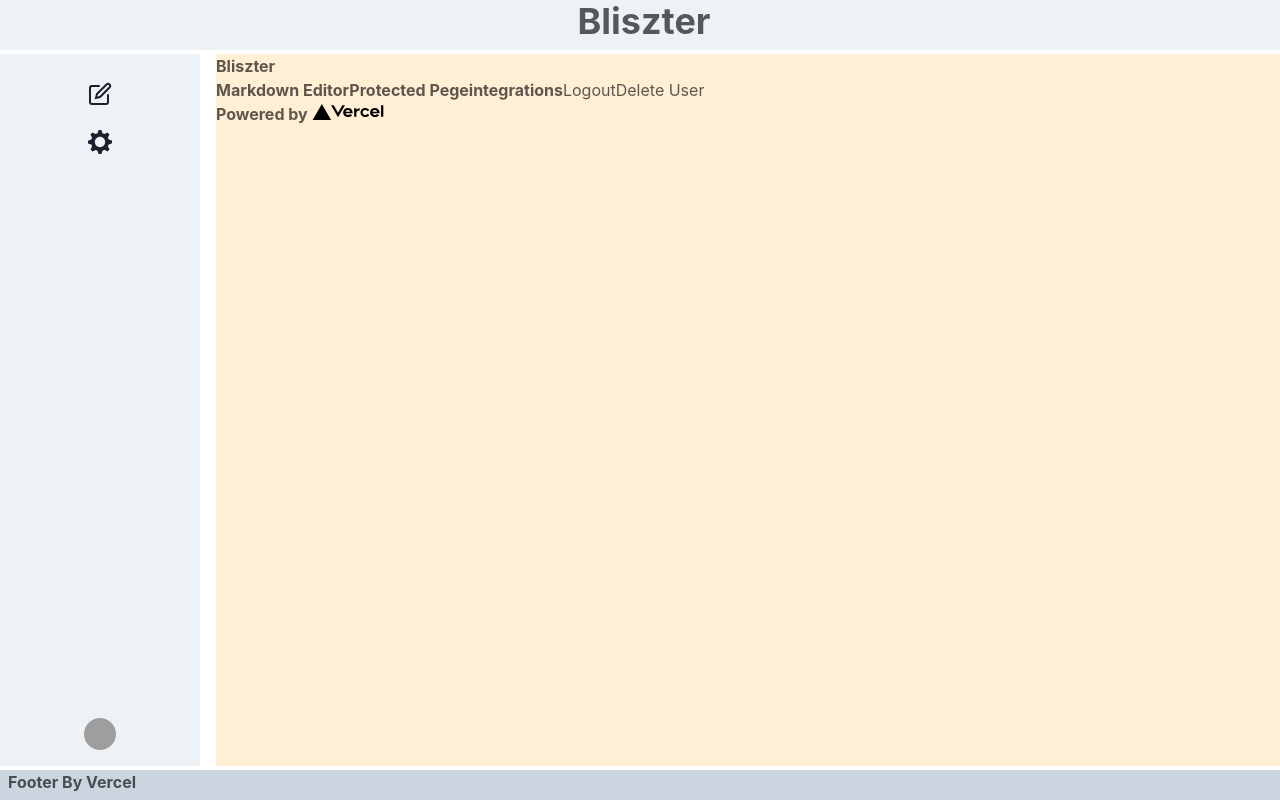
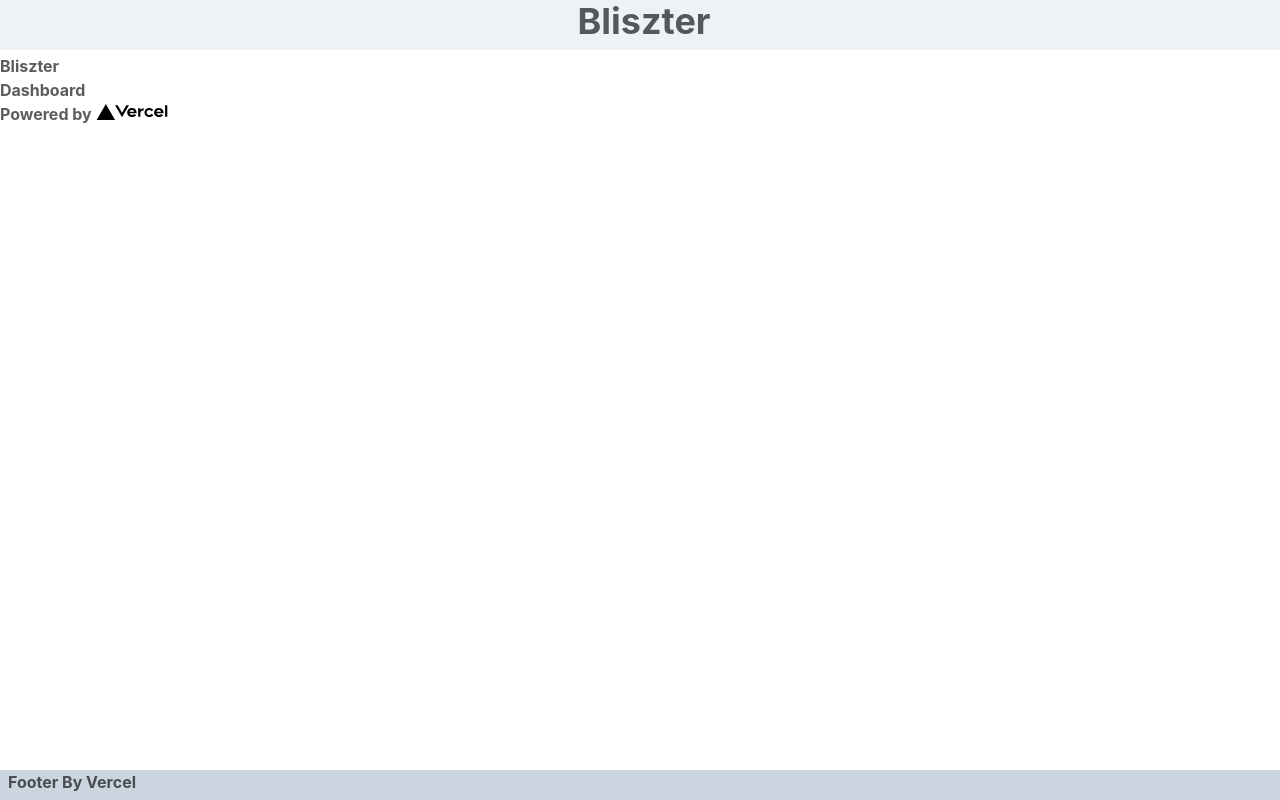
Before and after one commit to arjunlubana/bliszter, a Next.js app: page / in a window 1280 px wide. Built offline with nearby package versions, Linux system fonts and the light colour scheme; grey boxes are pictures that could not be loaded; what supertokens-auth-react would draw is missing.

Commit message:
Separate dashboard page from homepage

```diff
--- a/layouts/editor-layout.tsx
+++ b/layouts/dashboard.tsx
@@ -1,7 +1,7 @@
 import { Grid, GridItem } from "@chakra-ui/react";
 import Sidebar from "../components/sidebar";
 
-export default function EditorLayout({ children }) {
+export default function DashboardLayout({ children }) {
   return (
     <Grid h="100%" templateColumns="repeat(6, 1fr)" gap={4}>
       <GridItem colSpan={1} bg="gray.100" >
--- a/pages/index.tsx
+++ b/pages/index.tsx
@@ -2,10 +2,7 @@ import Head from "next/head";
 import Image from "next/image";
 import Link from "next/link";
 import { ReactElement } from "react";
-import DeleteUser from "../components/deleteUser";
-import Logout from "../components/logout";
 import Layout from "../layouts";
-import NestedLayout from "../layouts/editor-layout";
 import type { NextPageWithLayout } from "./_app";
 
 const Home: NextPageWithLayout = () => {
@@ -19,17 +16,9 @@ const Home: NextPageWithLayout = () => {
 
       <main>
         <h1>Bliszter</h1>
-        <Link href="/editor">
-          <a>Markdown Editor</a>
+        <Link href="/dashboard">
+          <a>Dashboard</a>
         </Link>
-        <Link href="/protectedPage">
-          <a>Protected Pege</a>
-        </Link>
-        <Link href="/integrations">
-          <a>integrations</a>
-        </Link>
-        <Logout />
-        <DeleteUser />
       </main>
 
       <footer>
@@ -51,7 +40,7 @@ const Home: NextPageWithLayout = () => {
 Home.getLayout = function getLayout(page: ReactElement) {
   return (
     <Layout>
-      <NestedLayout>{page}</NestedLayout>
+      {page}
     </Layout>
   );
 };
```
Also changed, not shown: pages/dashboard.tsx (added, +35 -0 lines), pages/protectedPage.tsx (deleted, +0 -19 lines).
